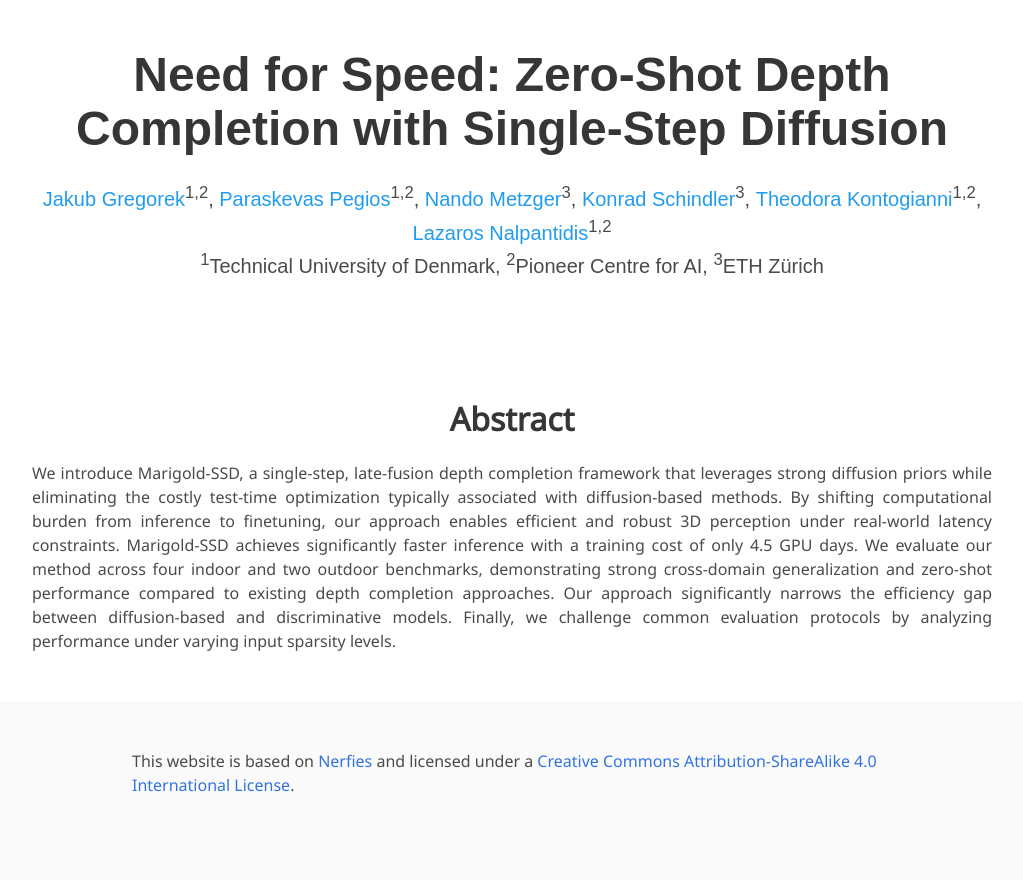
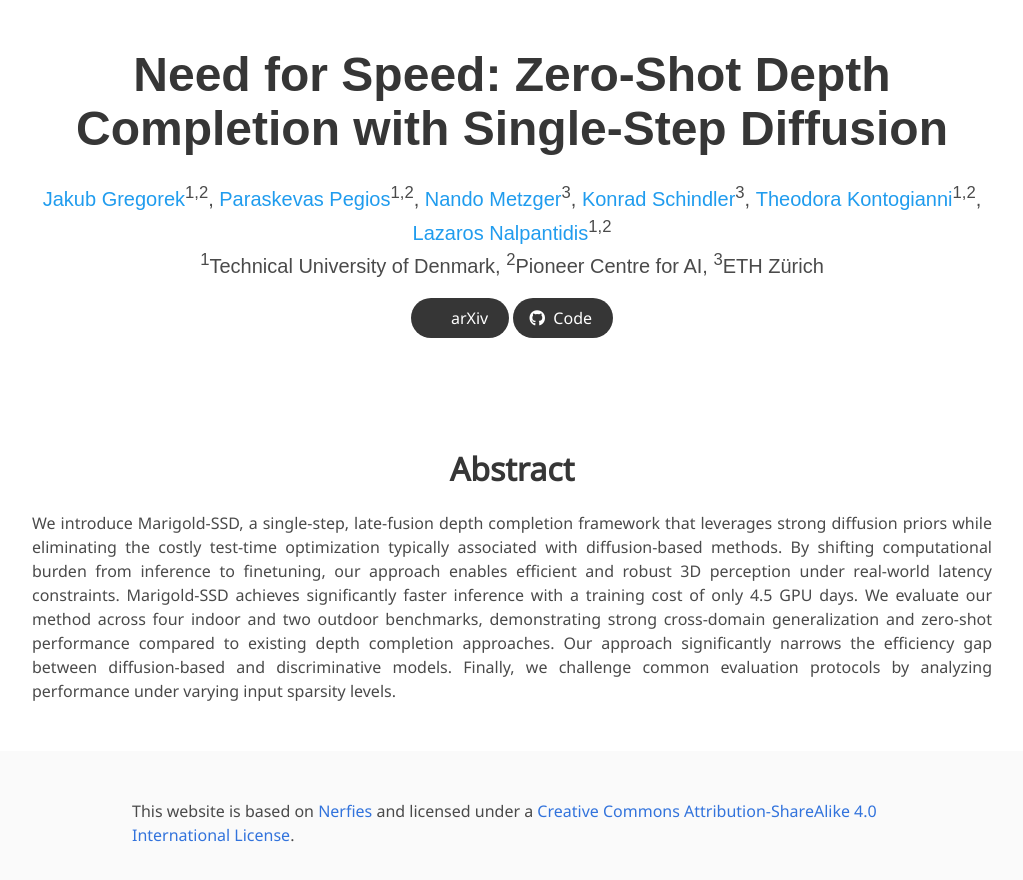
Before and after one commit to DTU-PAS/marigold-ssd, a plain HTML site: page docs/index.html in a window 1280 px wide. Shown: the whole page, without its empty margins (128-1151 px from the left). Drawn offline with nearby package versions, Linux system fonts and the light colour scheme; some icons are missing; a web font is replaced by a local one.

Commit message:
added links

```diff
--- a/docs/index.html
+++ b/docs/index.html
@@ -75,24 +75,24 @@
           </div>
           <div class="column has-text-centered">
             <div class="publication-links">
-              <!-- <span class="link-block">
-                <a href="https://arxiv.org/abs/1234.1234"
+              <span class="link-block">
+                <a href="https://arxiv.org/abs/2603.10584"
                    class="external-link button is-normal is-rounded is-dark">
                   <span class="icon">
                       <i class="ai ai-arxiv"></i>
                   </span>
                   <span>arXiv</span>
                 </a>
-              </span> -->
-              <!-- <span class="link-block">
-                <a href="https://github.com/repo"
+              </span>
+              <span class="link-block">
+                <a href="https://github.com/dtu-pas/marigold-ssd"
                 class="external-link button is-normal is-rounded is-dark">
                 <span class="icon">
                   <i class="fab fa-github"></i>
                 </span>
                 <span>Code</span>
               </a>
-              </span> -->
+              </span>
             </div>
           </div>
         </div>
```
Also changed, not shown: 1 other file.
